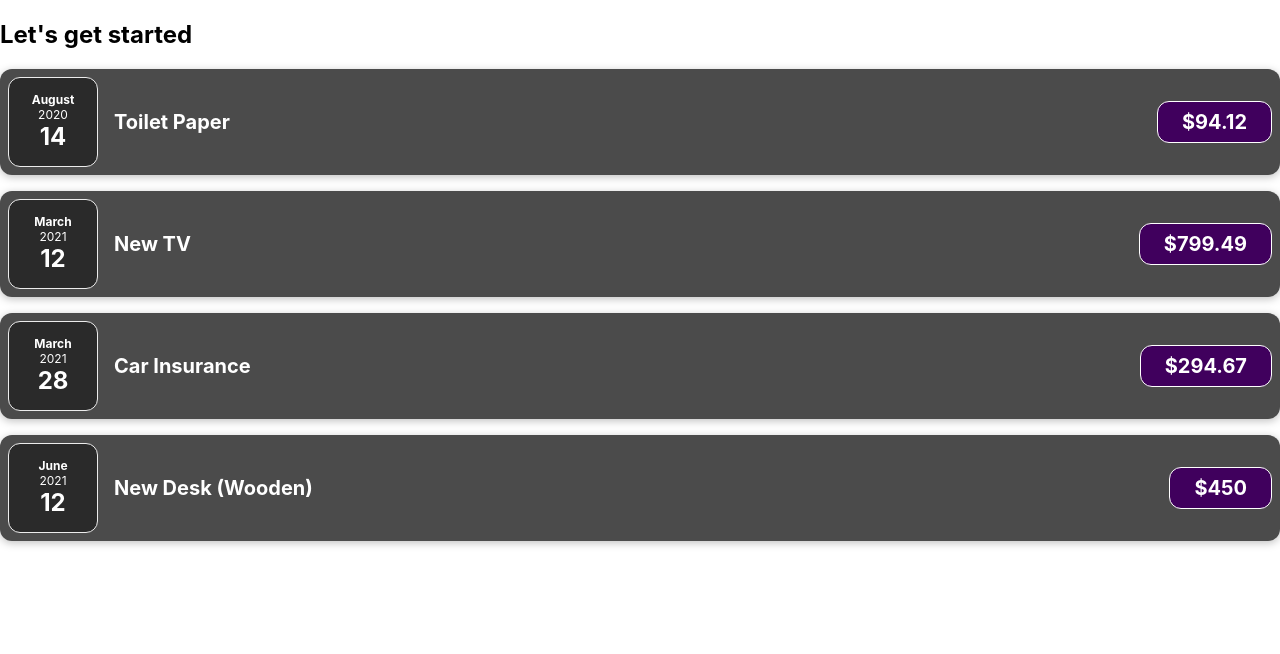
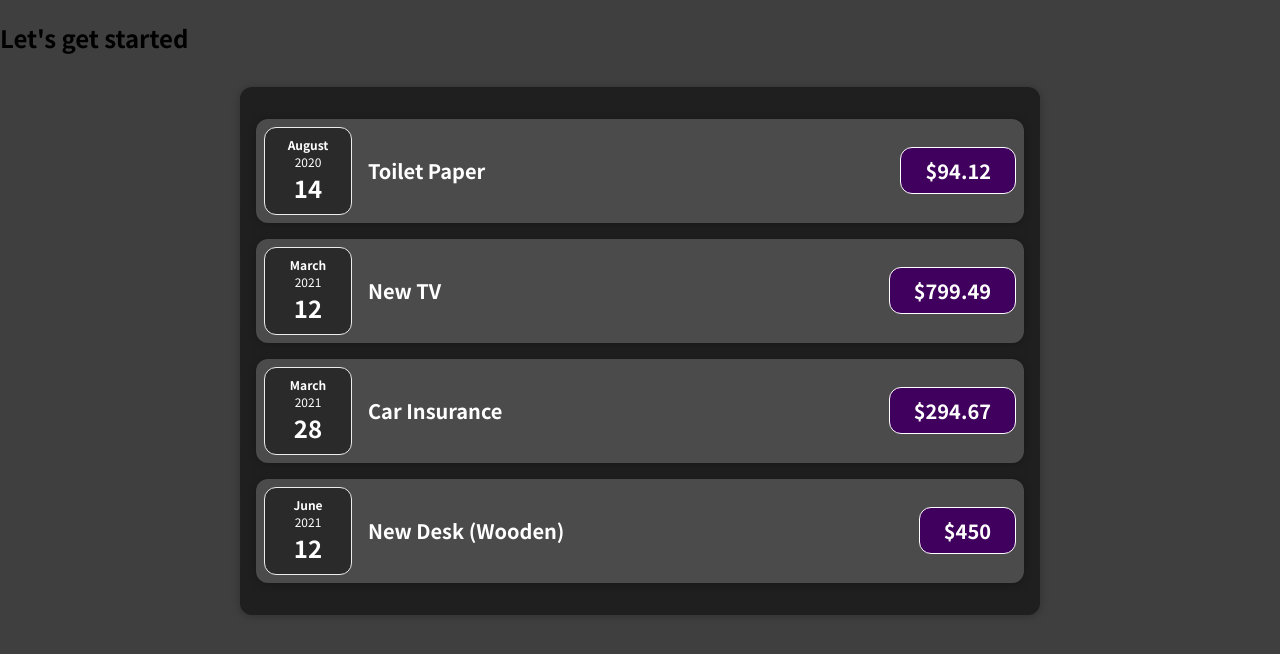
Before and after one commit to minhtuan1610/Udemy_React-The-Complete-Guide, a React (Create React App) app: page / in a window 1280 px wide. Shown: the top 654 px of the page. Built offline with nearby package versions, Linux system fonts and the light colour scheme.

Commit message:
children props

```diff
--- a/src/App.js
+++ b/src/App.js
@@ -1,4 +1,4 @@
-import ExpenseItem from "./components/ExpenseItem";
+import Expenses from "./components/Expenses";
 
 function App() {
     const expenses = [
@@ -26,26 +26,7 @@
     return (
         <div>
             <h2>Let's get started</h2>
-            <ExpenseItem
-                title={expenses[0].title}
-                amount={expenses[0].amount}
-                date={expenses[0].date}
-            ></ExpenseItem>
-            <ExpenseItem
-                title={expenses[1].title}
-                amount={expenses[1].amount}
-                date={expenses[1].date}
-            ></ExpenseItem>
-            <ExpenseItem
-                title={expenses[2].title}
-                amount={expenses[2].amount}
-                date={expenses[2].date}
-            ></ExpenseItem>
-            <ExpenseItem
-                title={expenses[3].title}
-                amount={expenses[3].amount}
-                date={expenses[3].date}
-            ></ExpenseItem>
+            <Expenses items={expenses}/>
         </div>
     );
 }
--- /dev/null
+++ b/src/components/Card.css
@@ -0,0 +1,4 @@
+.card {
+    border-radius: 12px;
+    box-shadow: 0 1px 8px rgba(0, 0, 0, 0.25);
+}
--- /dev/null
+++ b/src/components/Card.js
@@ -0,0 +1,10 @@
+import "./Card.css";
+
+function Card(props) {
+    const classes = 'card ' + props.className;
+    return (
+        <div className={classes}>{props.children}</div>
+    );
+}
+
+export default Card;
--- a/src/components/ExpenseItem.css
+++ b/src/components/ExpenseItem.css
@@ -2,10 +2,8 @@
     display: flex;
     justify-content: space-between;
     align-items: center;
-    box-shadow: 0 2px 8px rgba(0, 0, 0, 0.25);
     padding: 0.5rem;
     margin: 1rem 0;
-    border-radius: 12px;
     background-color: #4b4b4b;
 }
 
--- a/src/components/ExpenseItem.js
+++ b/src/components/ExpenseItem.js
@@ -1,16 +1,17 @@
 import "./ExpenseItem.css";
 import ExpenseDate from "./ExpenseDate";
+import Card from "./Card";
 
 function ExpenseItem(props) {
 
     return (
-        <div className="expense-item">
+        <Card className="expense-item">
             <ExpenseDate date={props.date}/>
             <div className="expense-item__description">
                 <h2>{props.title}</h2>
                 <div className="expense-item__price">${props.amount}</div>
             </div>
-        </div>
+        </Card>
     );
 }
 
--- /dev/null
+++ b/src/components/Expenses.css
@@ -0,0 +1,7 @@
+.expenses {
+    padding: 1rem;
+    background-color: rgb(31, 31, 31);
+    margin: 2rem auto;
+    width: 50rem;
+    max-width: 95%;
+}
--- /dev/null
+++ b/src/components/Expenses.js
@@ -0,0 +1,32 @@
+import ExpenseItem from "./ExpenseItem";
+import "./Expenses.css";
+import Card from "./Card";
+
+function Expenses(props) {
+    return (
+        <Card className="expenses">
+            <ExpenseItem
+                title={props.items[0].title}
+                amount={props.items[0].amount}
+                date={props.items[0].date}
+            />
+            <ExpenseItem
+                title={props.items[1].title}
+                amount={props.items[1].amount}
+                date={props.items[1].date}
+            />
+            <ExpenseItem
+                title={props.items[2].title}
+                amount={props.items[2].amount}
+                date={props.items[2].date}
+            />
+            <ExpenseItem
+                title={props.items[3].title}
+                amount={props.items[3].amount}
+                date={props.items[3].date}
+            />
+        </Card>
+    );
+}
+
+export default Expenses;
--- a/src/index.css
+++ b/src/index.css
@@ -1,13 +1,14 @@
-body {
-  margin: 0;
-  font-family: -apple-system, BlinkMacSystemFont, 'Segoe UI', 'Roboto', 'Oxygen',
-    'Ubuntu', 'Cantarell', 'Fira Sans', 'Droid Sans', 'Helvetica Neue',
-    sans-serif;
-  -webkit-font-smoothing: antialiased;
-  -moz-osx-font-smoothing: grayscale;
+@import url('https://fonts.googleapis.com/css2?family=Noto+Sans+JP:wght@400;700&display=swap');
+
+* {
+    box-sizing: border-box;
 }
 
-code {
-  font-family: source-code-pro, Menlo, Monaco, Consolas, 'Courier New',
-    monospace;
+html {
+    font-family: 'Noto Sans JP', sans-serif;
 }
+
+body {
+    margin: 0;
+    background-color: #3f3f3f;
+}
```
